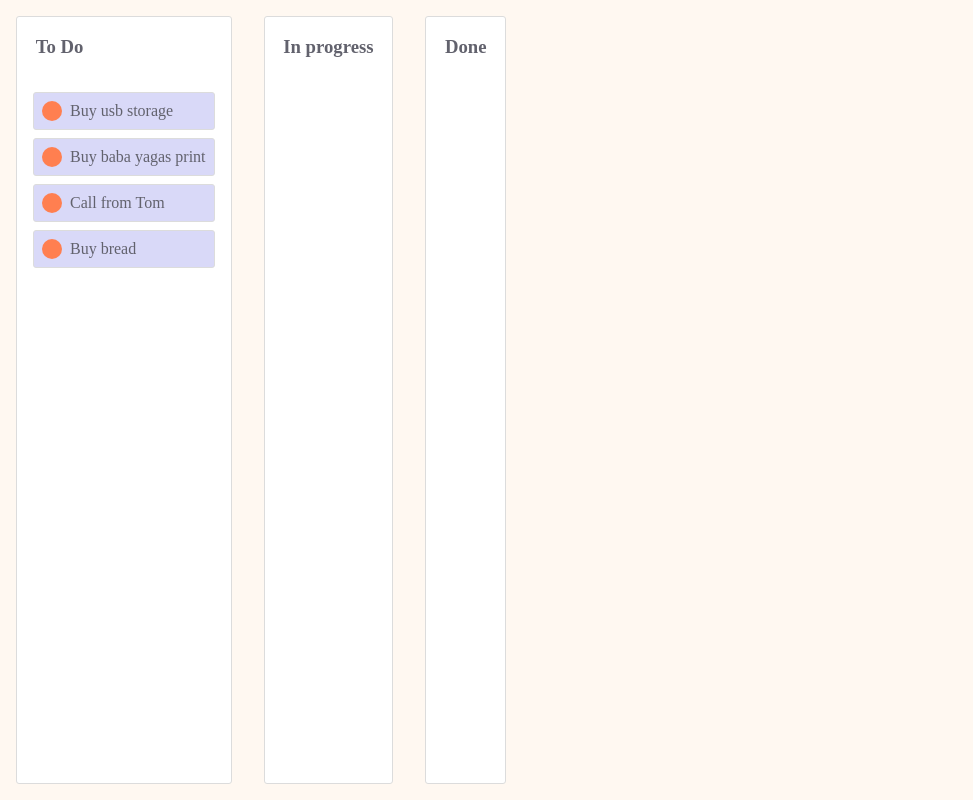
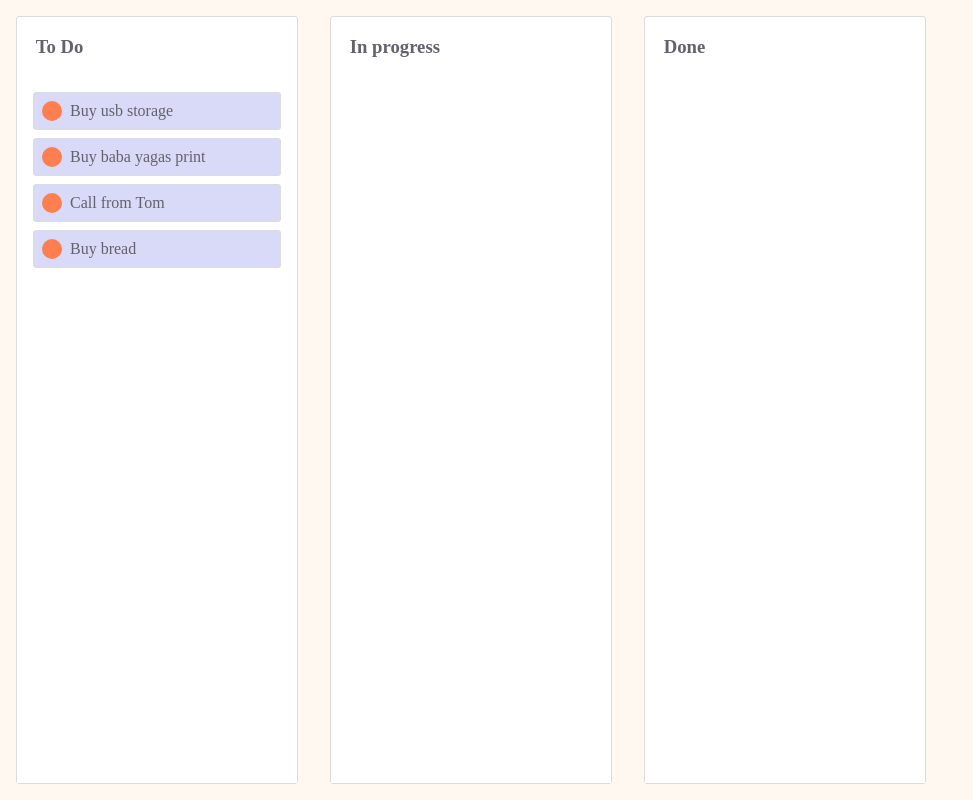
Before and after one commit to SimoNonnis/react-drag-and-drop, a React (Create React App) app: page / in a window 1280 px wide. Shown: the whole page, without its empty margins (0-973 px from the left). Built offline with nearby package versions, Linux system fonts and the light colour scheme.

Commit message:
:art: Use flex-box to give full height to column

```diff
--- a/src/components/Column/index.js
+++ b/src/components/Column/index.js
@@ -8,8 +8,10 @@ const Container = styled.div`
   margin: 1em;
   border: 1px solid #dcdcdc;
   border-radius: 3px;
-
+  width: 280px;
   background-color: #ffffff;
+  display: flex;
+  flex-direction: column;
 `;
 
 const Title = styled.h3`
@@ -19,9 +21,10 @@ const Title = styled.h3`
 
 const TaskList = styled.div`
   padding: 1em;
-  transition: background-color 0.3s ease;
+  transition: background-color 0.2s ease;
   background-color: ${({ isDraggingOver }) =>
     isDraggingOver ? '#f3f3f3' : '#ffffff'};
+  flex-grow: 1;
 `;
 
 export class Column extends Component {
--- a/src/components/Task/index.js
+++ b/src/components/Task/index.js
@@ -8,7 +8,7 @@ const Container = styled.div`
   padding: 0.5em;
   border: 1px solid #dcdcdc;
   border-radius: 3px;
-  transition: background-color 0.3s ease;
+  transition: background-color 0.2s ease;
   background-color: ${({ isDragging }) => (isDragging ? '#dde9f3' : '#d9d9f8')};
 
   & + & {
```
